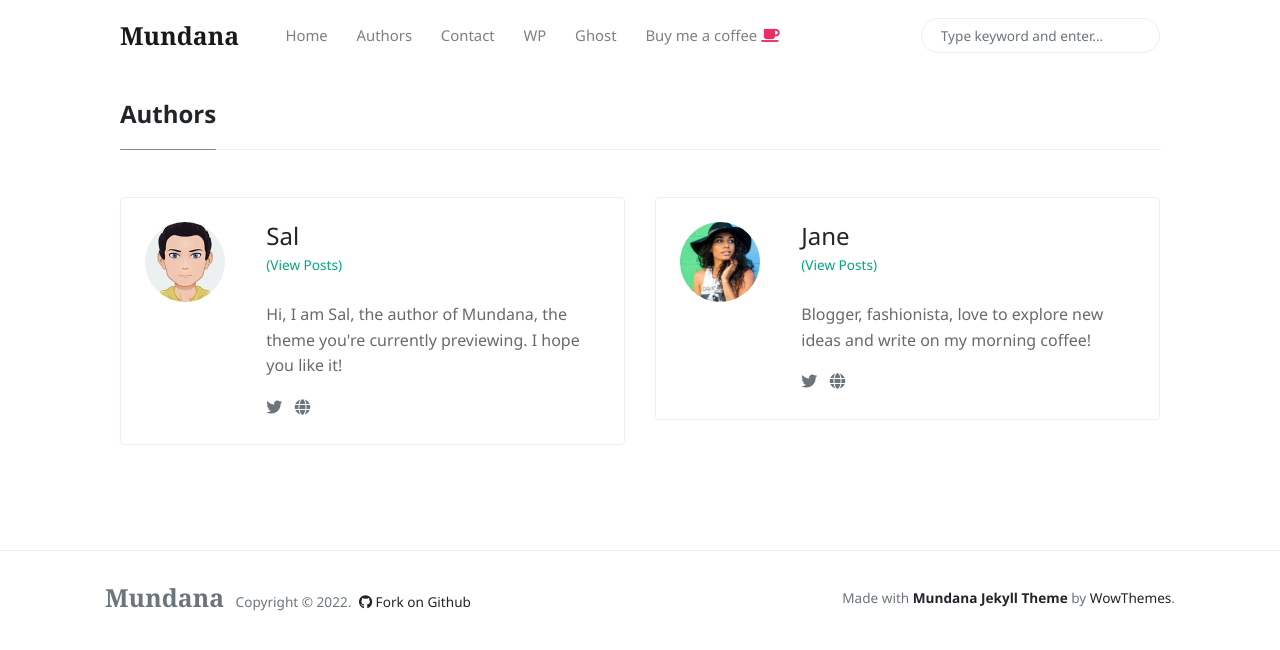
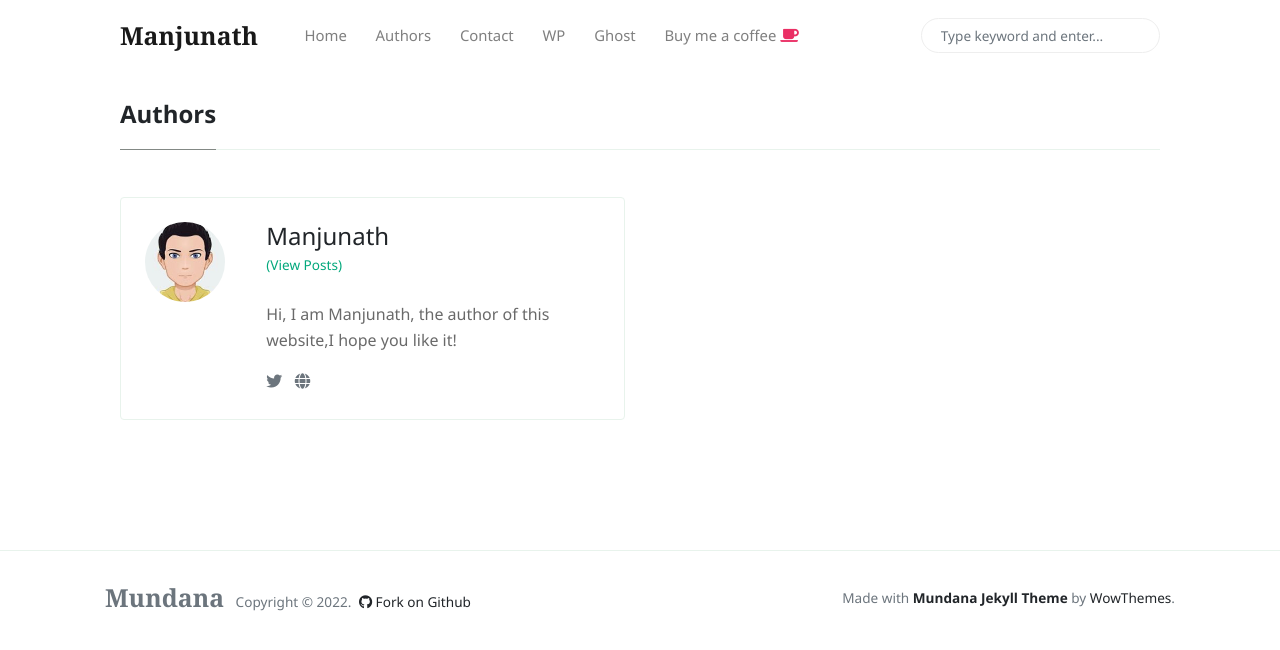
Before and after one commit to kalburgimanjunath/newtwoprofile, a Jekyll site: the page built from _pages/authors-list.html, in a window 1280 px wide. Shown: the top 650 px of the page. Built offline with Jekyll 4.4.1, drawn with Linux system fonts in a browser that asks for light colours; nearby versions of some CDN libraries.

Commit message:
Update _config.yml

```diff
--- a/_config.yml
+++ b/_config.yml
@@ -1,11 +1,11 @@
 # Site
-name: 'Mundana'
-description: 'Mundana is a free Jekyll theme for awesome people like you, Medium like.'
+name: 'Manjunath'
+description: 'Manjunath is a profile website.'
 logo: 'assets/images/logo.png'
 favicon: 'assets/images/favicon.ico'
 baseurl: '/newtwoprofile'
-disqus: 'demowebsite'
-email: 'wowthemesnet@gmail.com'
+disqus: 'manjunathk'
+email: 'manjunathkalburgi@gmail.com'
 mailchimp-list: 'https://wowthemes.us11.list-manage.com/subscribe/post?u=8aeb20a530e124561927d3bd8&amp;id=8c3d2d214b'
 
 include: ["_pages"]
@@ -20,21 +20,12 @@ plugins:
 
 authors:
     sal:
-      name:           Sal
-      site:           https://www.wowthemes.net
+      name:           Manjunath
+      site:           https://kalburgimanjunath.github.io
       avatar:         /assets/images/avatar1.jpg
-      bio:            "Hi, I am Sal, the author of Mundana, the theme you're currently previewing. I hope you like it!"
-      email:          wowthemesnet@gmail.com
-      twitter:        https://twitter.com/wowthemesnet
-
-    jane:
-      name:           Jane
-      site:           https://www.wowthemes.net
-      avatar:         /assets/images/avatar2.jpg
-      bio:            "Blogger, fashionista, love to explore new ideas and write on my morning coffee!"
-      email:          fakemail@gmail.com
-      twitter:        https://twitter.com/wowthemesnet
-
+      bio:            "Hi, I am Manjunath, the author of this website,I hope you like it!"
+      email:          manjunathkalburgi@gmail.com
+      twitter:        https://twitter.com/manjunathk
 # Defaults
 defaults:
 
```
